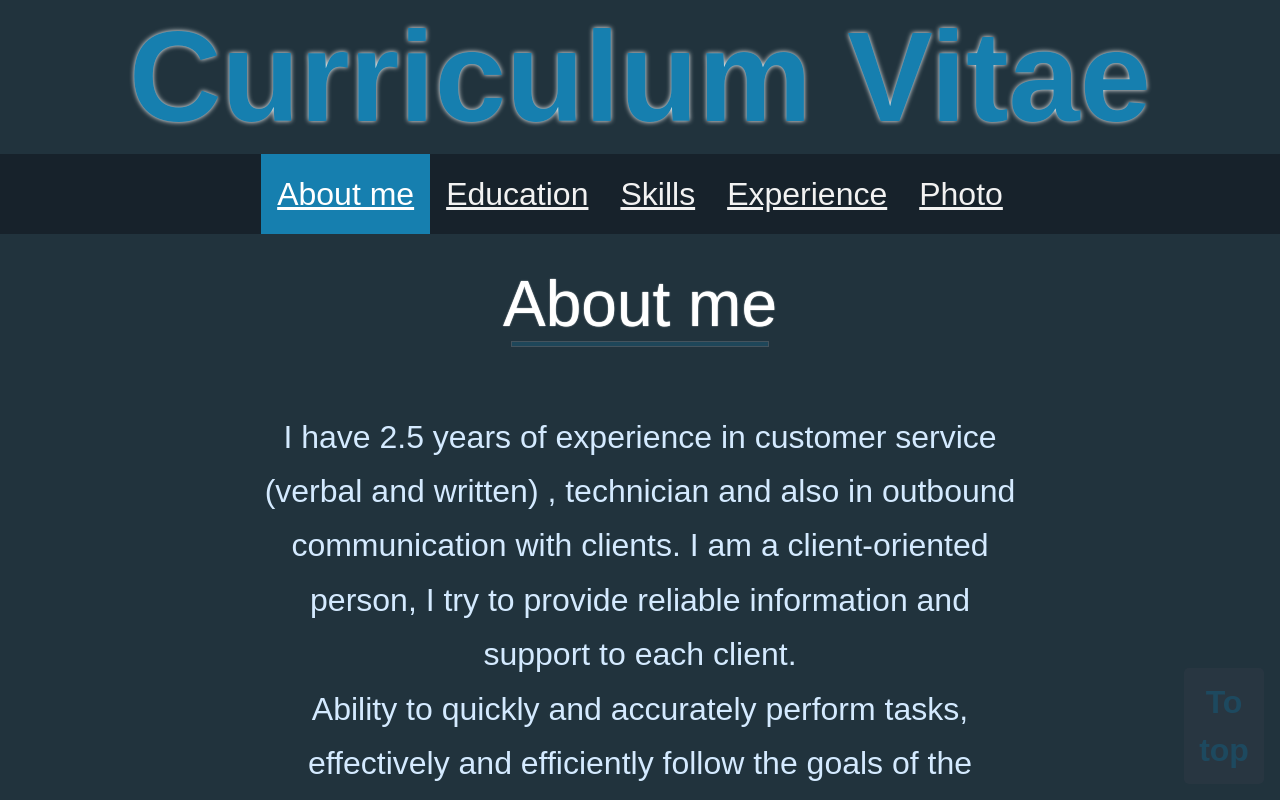
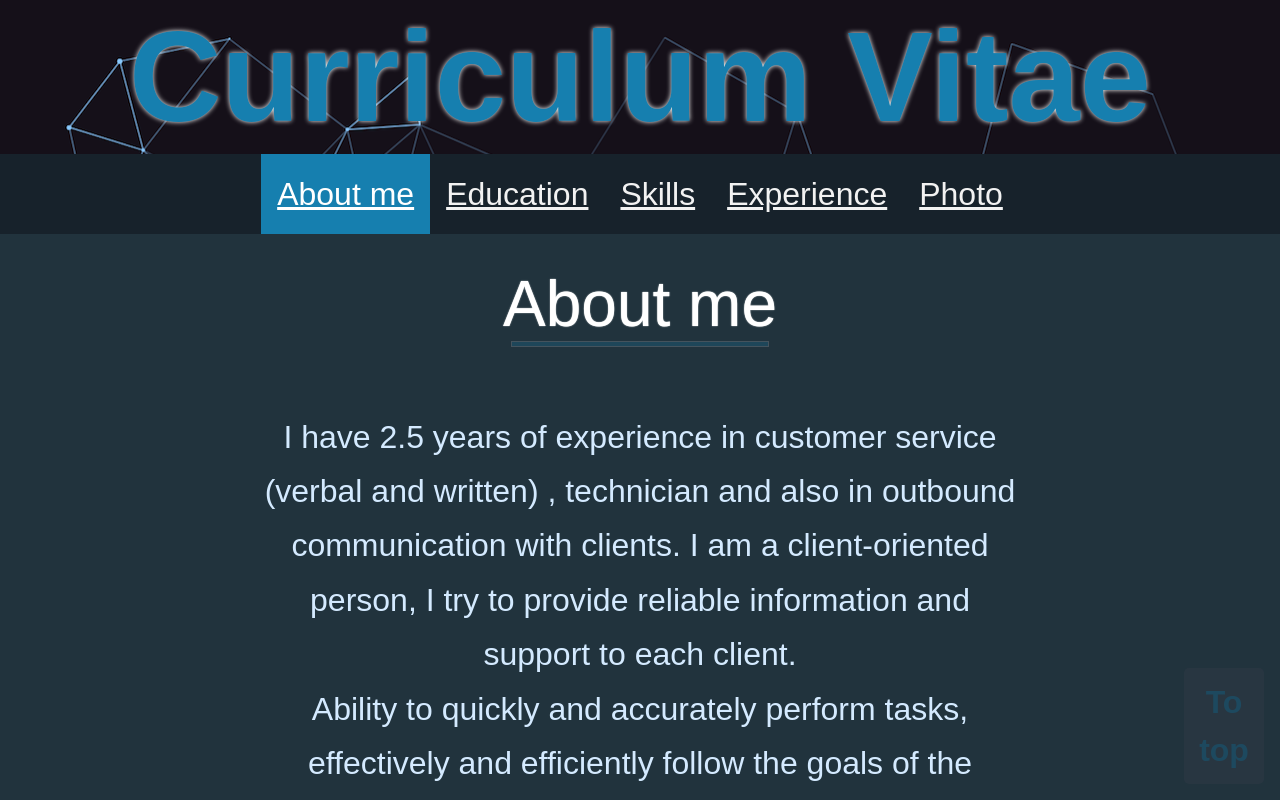
Before and after one commit to asyavyrodok/asyamusyasya, a plain HTML site: page index.html in a window 1280 px wide. Shown: the top 800 px of the page. Drawn offline with nearby package versions, Linux system fonts and the light colour scheme; a web font is replaced by a local one.

Commit message:
Add background for header

```diff
--- a/index.html
+++ b/index.html
@@ -9,7 +9,7 @@
     <title>My CV</title>
     <meta charset="UTF-8">
 </head>
-<body>
+<header>
     <h1>Curriculum Vitae</h1>
     <nav>
     <a class="active" href="#abt">About me</a>
@@ -18,6 +18,8 @@
   <a href="#exp">Experience</a>
   <a href="#pht">Photo</a>
 </nav>
+</header>
+<body>
 <h2 id="abt">About me</h2>
 <hr class="under">
 <p class="main">I have 2.5 years of experience in customer service (verbal and written) , technician and also in outbound communication with clients. I am a client-oriented person, I try to provide reliable information and support to each client. <br>
--- a/style.css
+++ b/style.css
@@ -1,3 +1,6 @@
+header {
+    background-image: url("BG.png");
+   }
 hr.under{
     width: 20%;
     height: .2em;
```
Also changed, not shown: BG.jpg (added), BG.png (added).
